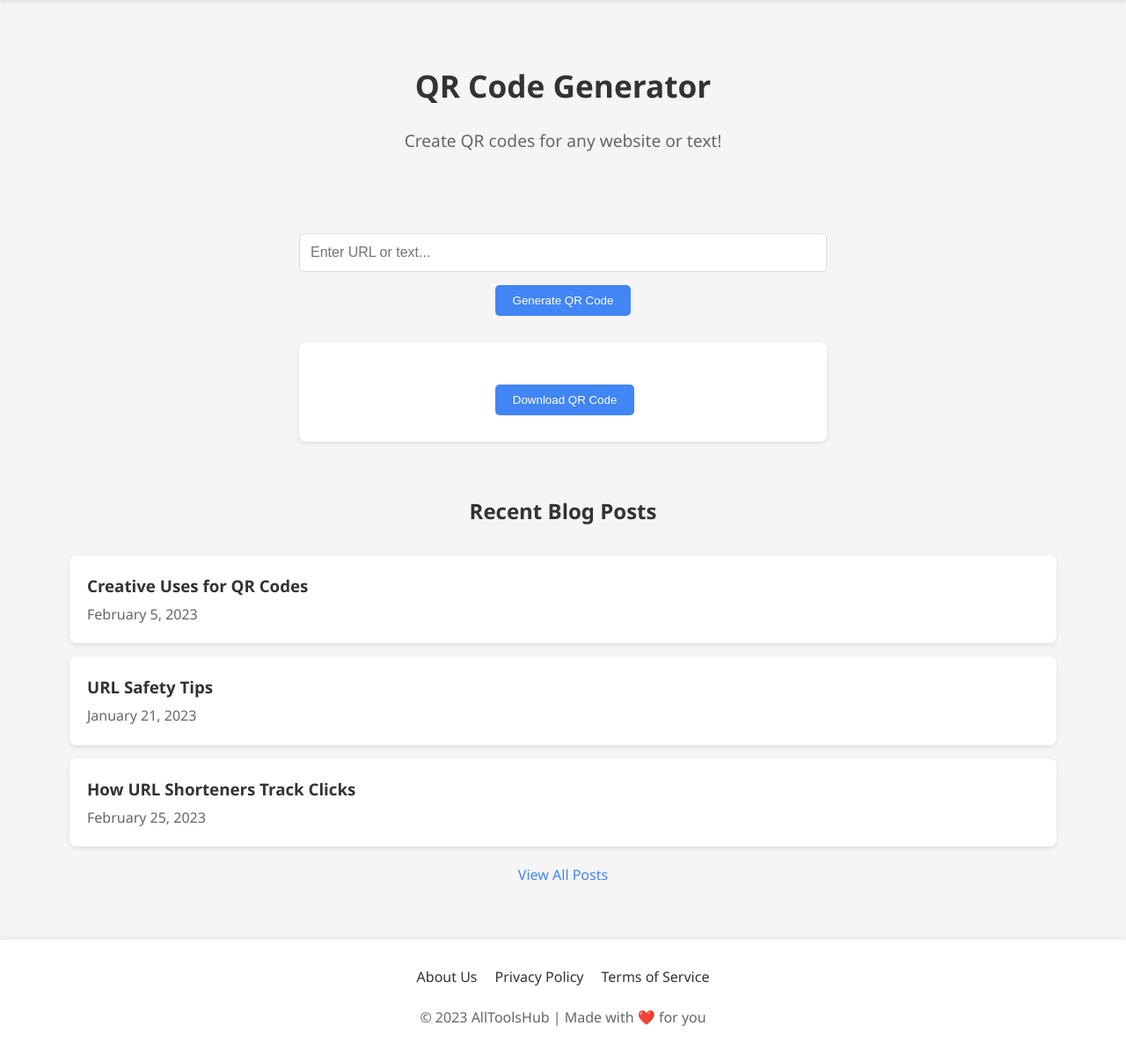
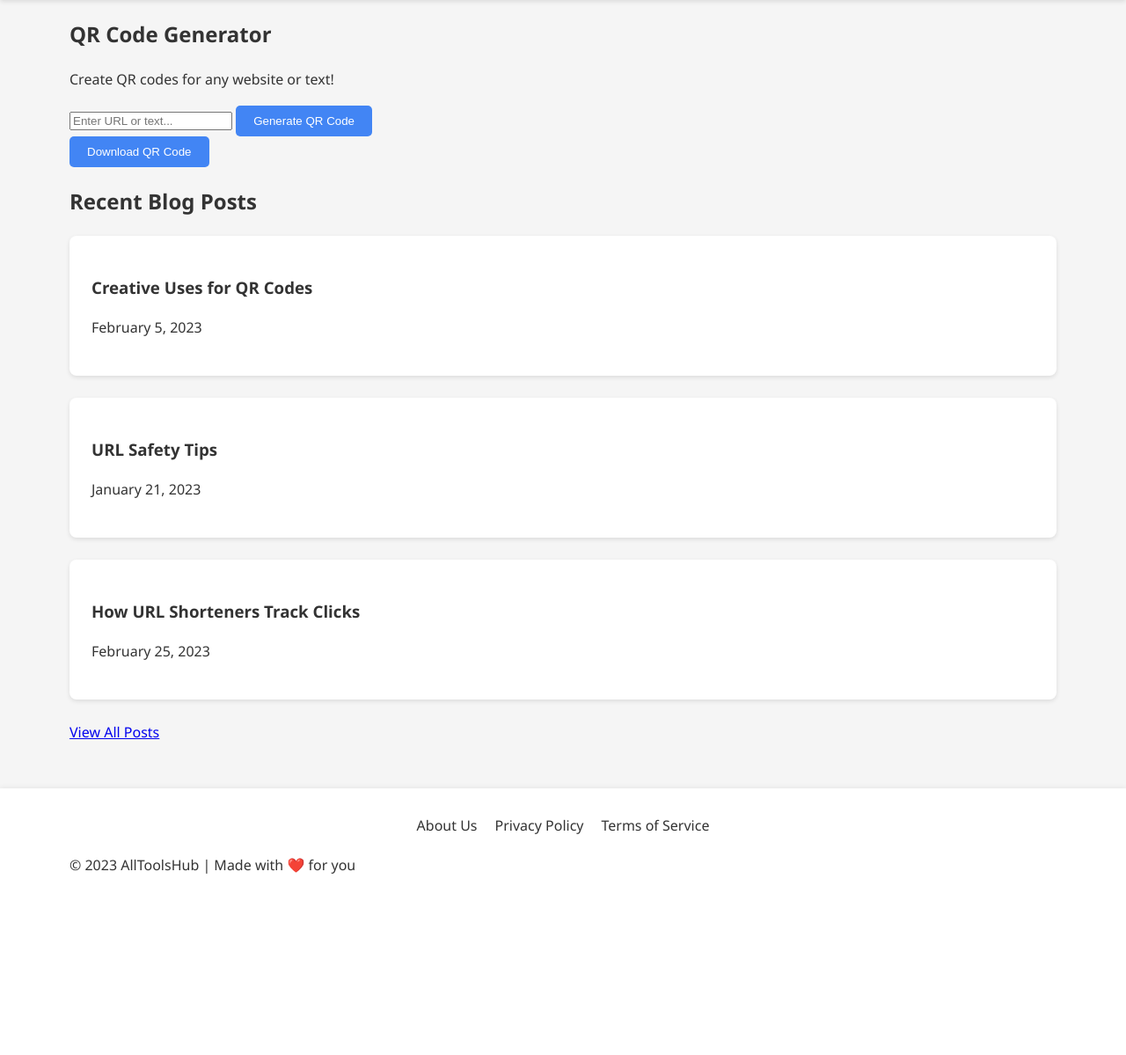
Before and after one commit to hustlepn/AllTools.Hub, a Flask app: page /tools/qr in a window 1280 px wide. Shown: the part 76-1275 px from the top of the page at 88% size. After the commit the page ends 1069 px from the top, so only its background shows below. Run offline with Flask 3, Linux system fonts and the light colour scheme; some libraries are stand-ins or nearby versions.

Commit message:
Update style.css

```diff
--- a/static/css/style.css
+++ b/static/css/style.css
@@ -1,7 +1,4 @@
-/* COMPLETE ALLTOOLSHUB CSS - EVERY PAGE STYLED */
-/* =========================================== */
-
-/* Base Styles */
+/* ===== BASE STYLES ===== */
 :root {
   --primary-color: #4285f4;
   --secondary-color: #34a853;
@@ -31,7 +28,7 @@ body {
   padding: 0 15px;
 }
 
-/* Header */
+/* ===== HEADER ===== */
 header {
   background-color: var(--white);
   box-shadow: var(--shadow);
@@ -73,7 +70,7 @@ header nav a:hover {
   color: var(--primary-color);
 }
 
-/* Hero Section */
+/* ===== HERO SECTION ===== */
 .hero {
   text-align: center;
   padding: 60px 0 40px;
@@ -92,7 +89,7 @@ header nav a:hover {
   margin: 0 auto;
 }
 
-/* Tools Grid (Homepage) */
+/* ===== TOOLS GRID ===== */
 .tools-grid {
   display: grid;
   grid-template-columns: repeat(auto-fill, minmax(280px, 1fr));
@@ -128,7 +125,7 @@ header nav a:hover {
   margin-bottom: 20px;
 }
 
-/* Buttons */
+/* ===== BUTTONS ===== */
 .btn {
   display: inline-block;
   background-color: var(--primary-color);
@@ -146,53 +143,12 @@ header nav a:hover {
   background-color: #3367d6;
 }
 
-/* Recent Blogs (Homepage) */
-.recent-blogs {
-  margin: 60px 0;
-}
-
-.recent-blogs h2 {
-  text-align: center;
-  margin-bottom: 30px;
-}
-
-.blog-card {
-  background: var(--white);
-  padding: 20px;
-  margin-bottom: 15px;
-  border-radius: 8px;
-  box-shadow: var(--shadow);
-  transition: transform 0.3s;
-}
-
-.blog-card:hover {
-  transform: translateY(-3px);
-}
-
-.blog-card h3 {
-  margin: 0 0 5px 0;
-}
-
-.blog-card p {
-  color: #666;
-  margin: 0;
-}
-
-.view-all {
-  display: block;
-  text-align: center;
-  margin-top: 20px;
-  color: var(--primary-color);
-  text-decoration: none;
-  font-weight: 500;
-}
-
-/* Blog Page */
+/* ===== BLOG STYLES ===== */
 .blog-list {
   margin: 40px 0;
 }
 
-.blog-post {
+.blog-post, .blog-card {
   background: var(--white);
   padding: 25px;
   margin-bottom: 25px;
@@ -201,23 +157,8 @@ header nav a:hover {
   transition: transform 0.3s;
 }
 
-.blog-post:hover {
+.blog-post:hover, .blog-card:hover {
   transform: translateY(-3px);
-}
-
-.blog-post h2 {
-  margin: 0 0 10px 0;
-  font-size: 1.5rem;
-}
-
-.blog-post h2 a {
-  color: var(--text-color);
-  text-decoration: none;
-  transition: color 0.3s;
-}
-
-.blog-post h2 a:hover {
-  color: var(--primary-color);
 }
 
 .post-date {
@@ -227,195 +168,21 @@ header nav a:hover {
   display: block;
 }
 
-.post-excerpt {
-  color: #555;
-  margin: 0;
+/* ===== HELP ARTICLES ===== */
+.help-article {
+  max-width: 800px;
+  margin: 0 auto;
+}
+.step {
+  margin-bottom: 2rem;
+}
+.step h3 {
+  color: var(--primary-color);
+  border-left: 4px solid var(--primary-color);
+  padding-left: 10px;
 }
 
-/* Tool Header (All Tool Pages) */
-.tool-header {
-  text-align: center;
-  padding: 40px 0 30px;
-}
-
-.tool-header h1 {
-  font-size: 2.2rem;
-  margin-bottom: 10px;
-}
-
-.tool-header p {
-  font-size: 1.2rem;
-  color: #666;
-  margin-bottom: 20px;
-}
-
-/* PDF Tools Page */
-.tool-options {
-  display: grid;
-  grid-template-columns: repeat(auto-fill, minmax(250px, 1fr));
-  gap: 25px;
-  margin: 40px 0;
-}
-
-.option-card {
-  background: var(--white);
-  border-radius: 8px;
-  padding: 25px;
-  box-shadow: var(--shadow);
-  transition: transform 0.3s;
-  text-align: center;
-}
-
-.option-card:hover {
-  transform: translateY(-5px);
-}
-
-.option-card h3 {
-  margin: 0 0 10px 0;
-  font-size: 1.3rem;
-}
-
-.option-card p {
-  color: #666;
-  margin-bottom: 20px;
-}
-
-/* QR Generator Page */
-.qr-generator {
-  max-width: 600px;
-  margin: 40px auto;
-  text-align: center;
-}
-
-.qr-input {
-  margin-bottom: 30px;
-}
-
-.qr-textbox {
-  width: 100%;
-  padding: 12px;
-  border: 1px solid #ddd;
-  border-radius: 5px;
-  font-size: 1rem;
-  margin-bottom: 15px;
-}
-
-.qr-result {
-  background: var(--white);
-  padding: 30px;
-  border-radius: 8px;
-  box-shadow: var(--shadow);
-}
-
-#qr-code {
-  margin: 20px auto;
-  display: inline-block;
-}
-
-/* URL Shortener Page */
-.url-shortener {
-  max-width: 600px;
-  margin: 40px auto;
-  text-align: center;
-}
-
-.url-input, .url-result {
-  margin-bottom: 30px;
-}
-
-.url-textbox {
-  width: 100%;
-  padding: 12px;
-  border: 1px solid #ddd;
-  border-radius: 5px;
-  font-size: 1rem;
-  margin-bottom: 15px;
-}
-
-/* Video Downloader Page */
-.video-downloader {
-  max-width: 600px;
-  margin: 40px auto;
-  text-align: center;
-}
-
-.video-textbox {
-  width: 100%;
-  padding: 12px;
-  border: 1px solid #ddd;
-  border-radius: 5px;
-  font-size: 1rem;
-  margin-bottom: 15px;
-}
-
-.format-options {
-  display: flex;
-  gap: 15px;
-  justify-content: center;
-  margin-top: 20px;
-  flex-wrap: wrap;
-}
-
-.format-btn {
-  background: var(--white);
-  border: 1px solid var(--primary-color);
-  color: var(--primary-color);
-  padding: 8px 15px;
-  border-radius: 5px;
-  cursor: pointer;
-  transition: all 0.3s;
-}
-
-.format-btn:hover {
-  background: var(--primary-color);
-  color: white;
-}
-
-/* Loan Calculator Page */
-.loan-calculator {
-  max-width: 600px;
-  margin: 40px auto;
-}
-
-.calculator-form {
-  background: var(--white);
-  padding: 30px;
-  border-radius: 8px;
-  box-shadow: var(--shadow);
-}
-
-.input-group {
-  margin-bottom: 20px;
-}
-
-.input-group label {
-  display: block;
-  margin-bottom: 8px;
-  font-weight: 500;
-}
-
-.calc-input {
-  width: 100%;
-  padding: 10px;
-  border: 1px solid #ddd;
-  border-radius: 5px;
-  font-size: 1rem;
-}
-
-.calculator-result {
-  background: var(--white);
-  padding: 30px;
-  border-radius: 8px;
-  box-shadow: var(--shadow);
-  margin-top: 20px;
-}
-
-.calculator-result h3 {
-  margin: 0 0 15px 0;
-  font-size: 1.1rem;
-}
-
-/* Footer */
+/* ===== FOOTER ===== */
 footer {
   background-color: var(--white);
   padding: 30px 0;
@@ -441,46 +208,13 @@ footer {
   color: var(--primary-color);
 }
 
-footer p {
-  text-align: center;
-  margin: 0;
-  color: #666;
-}
-
-/* Responsive Design */
+/* ===== RESPONSIVE DESIGN ===== */
 @media (max-width: 768px) {
+  .tools-grid {
+    grid-template-columns: 1fr;
+  }
   header .container {
     flex-direction: column;
     gap: 15px;
   }
-
-  .tools-grid,
-  .tool-options {
-    grid-template-columns: 1fr;
-  }
-
-  .hero h2 {
-    font-size: 1.8rem;
-  }
-
-  .hero p {
-    font-size: 1rem;
-  }
 }
-
-@media (max-width: 480px) {
-  .container {
-    width: 95%;
-  }
-
-  .tool-card,
-  .blog-card,
-  .blog-post,
-  .option-card {
-    padding: 20px;
-  }
-
-  .format-options {
-    flex-direction: column;
-  }
-}
```
